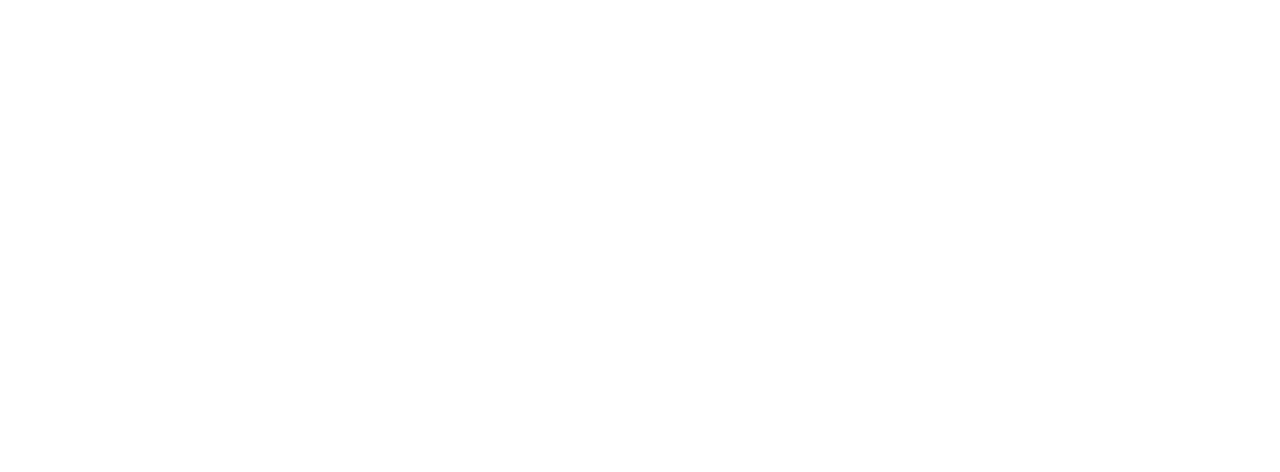
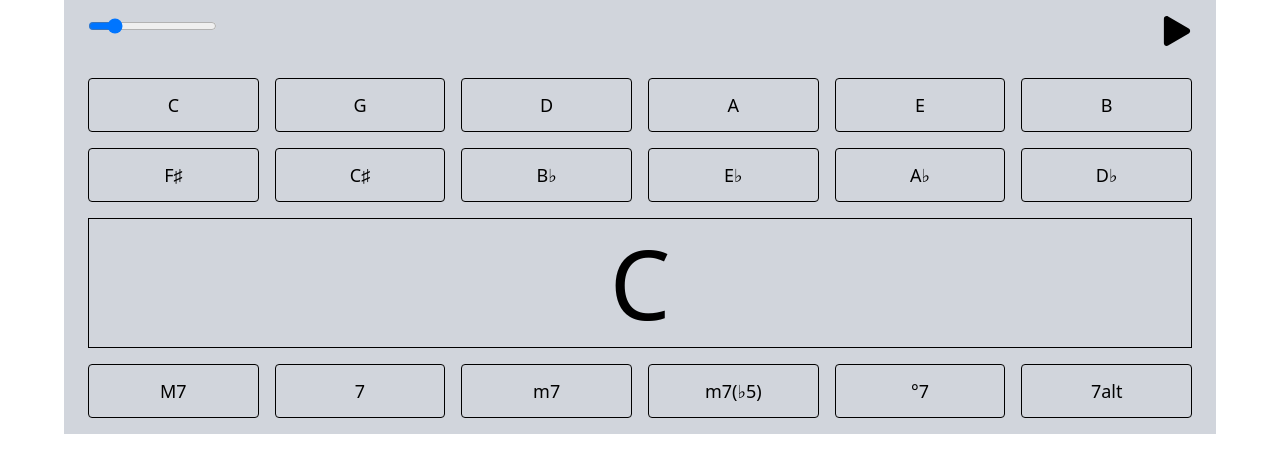
Before and after one commit to JHughesSUTA/keyboard-harmony-practice-tools-v2, a React (Vite) app: page / in a window 1280 px wide. Shown: the top 472 px of the page. Built offline with nearby package versions, Linux system fonts and the light colour scheme.

Commit message:
basic layout

```diff
--- a/package.json
+++ b/package.json
@@ -14,6 +14,7 @@
     "@tailwindcss/vite": "^4.1.13",
     "react": "^19.1.1",
     "react-dom": "^19.1.1",
+    "react-icons": "^5.5.0",
     "tailwindcss": "^4.1.13"
   },
   "devDependencies": {
--- a/src/App.tsx
+++ b/src/App.tsx
@@ -1,5 +1,11 @@
+import Main from "./components/Main/Main";
+
 function App() {
-  return <></>;
+  return (
+    <>
+      <Main />
+    </>
+  );
 }
 
 export default App;
--- /dev/null
+++ b/src/components/ChordOptions/ChordOptions.tsx
@@ -0,0 +1,51 @@
+import { useState } from "react";
+import type { ChordOption } from "../../types";
+
+const ChordOptions = () => {
+  const [chordOptions, setChordOptions] = useState<ChordOption[]>([
+    {
+      id: 1,
+      label: "M7",
+      active: true,
+    },
+    {
+      id: 2,
+      label: "7",
+      active: true,
+    },
+    {
+      id: 3,
+      label: "m7",
+      active: false,
+    },
+    {
+      id: 4,
+      label: "m7(\u266d5)",
+      active: false,
+    },
+    {
+      id: 5,
+      label: "\u00B07",
+      active: false,
+    },
+    {
+      id: 6,
+      label: "7alt",
+      active: false,
+    },
+  ]);
+
+  return (
+    <section>
+      <div className="grid gap-2 md:gap-4 grid-cols-6 py-4 text-xs md:text-lg">
+        {chordOptions.map((chord) => (
+          <button className="border cursor-pointer rounded py-3">
+            {chord.label}
+          </button>
+        ))}
+      </div>
+    </section>
+  );
+};
+
+export default ChordOptions;
--- /dev/null
+++ b/src/components/Display/Display.tsx
@@ -0,0 +1,11 @@
+const Display = () => {
+  return (
+    <section>
+      <div className="flex border justify-center py-4">
+        <span className="text-6xl md:text-8xl">C</span>
+      </div>
+    </section>
+  )
+}
+
+export default Display
--- /dev/null
+++ b/src/components/Header/Header.tsx
@@ -0,0 +1,26 @@
+import { FaPlay } from "react-icons/fa";
+
+const Header = () => {
+  return (
+    <section className="flex justify-between py-4">
+      <div>
+        <input
+          name="tempo"
+          className="tempo-container__slider"
+          type="range"
+          autocomplete="off"
+          min="20"
+          max="80"
+          value="30"
+          // onChange={tempoChange}
+          step="2"
+        />
+      </div>
+      <button className="cursor-pointer">
+        <FaPlay size={30} />
+      </button>
+    </section>
+  );
+};
+
+export default Header;
--- /dev/null
+++ b/src/components/KeyOptions/KeyOptions.tsx
@@ -0,0 +1,81 @@
+import { useState } from "react";
+import type { KeyOption } from "../../types";
+
+const KeyOptions = () => {
+  const [keyOptions, setKeyOptions] = useState<KeyOption[]>([
+    {
+      id: 1,
+      label: "C",
+      active: true,
+    },
+    {
+      id: 2,
+      label: "G",
+      active: true,
+    },
+    {
+      id: 3,
+      label: "D",
+      active: false,
+    },
+    {
+      id: 4,
+      label: "A",
+      active: false,
+    },
+    {
+      id: 5,
+      label: "E",
+      active: false,
+    },
+    {
+      id: 6,
+      label: "B",
+      active: false,
+    },
+    {
+      id: 7,
+      label: "F\u266F",
+      active: false,
+    },
+    {
+      id: 8,
+      label: "C\u266F",
+      active: false,
+    },
+    {
+      id: 9,
+      label: "B\u266d",
+      active: false,
+    },
+    {
+      id: 10,
+      label: "E\u266d",
+      active: false,
+    },
+    {
+      id: 11,
+      label: "A\u266d",
+      active: false,
+    },
+    {
+      id: 12,
+      label: "D\u266d",
+      active: false,
+    },
+  ]);
+
+  return (
+    <section>
+      <div className="grid gap-2 md:gap-4 grid-cols-6 py-4 text-xs md:text-lg">
+        {keyOptions.map((key) => (
+          <button className="border cursor-pointer rounded py-3">
+            {key.label}
+          </button>
+        ))}
+      </div>
+    </section>
+  );
+};
+
+export default KeyOptions;
--- /dev/null
+++ b/src/components/Main/Main.tsx
@@ -0,0 +1,17 @@
+import KeyOptions from "../KeyOptions/KeyOptions";
+import ChordOptions from "../ChordOptions/ChordOptions";
+import Display from "../Display/Display";
+import Header from "../Header/Header";
+
+const Main = () => {
+  return (
+    <main className="max-w-sm md:max-w-2xl xl:max-w-6xl mx-auto bg-gray-300 px-6">
+      <Header />
+      <KeyOptions />
+      <Display />
+      <ChordOptions />
+    </main>
+  );
+};
+
+export default Main;
--- /dev/null
+++ b/src/types.ts
@@ -0,0 +1,11 @@
+export type KeyOption = {
+  id: number;
+  label: string;
+  active: boolean;
+};
+
+export type ChordOption = {
+  id: number;
+  label: string;
+  active: boolean;
+};
```
Also changed, not shown: 1 other file (tests, documents, lock files or other folders).
